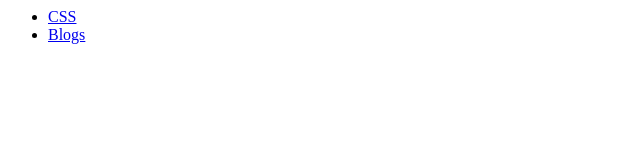
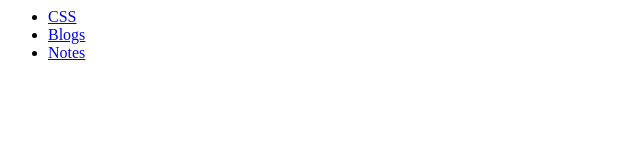
Before and after one commit to rafcioki/rafcioki.github.io, a plain HTML site: page index.html in a window 1280 px wide. Shown: the full height of the page, 0-640 px from the left. Drawn offline with Linux system fonts and the light colour scheme.

Commit message:
Added notes.

```diff
--- a/index.html
+++ b/index.html
@@ -7,6 +7,7 @@
          <ul>
              <li><a href="css.txt">CSS</a></li>
              <li><a href="blogs.txt">Blogs</a></li>
+			 <li><a href="notes.txt">Notes</a></li>
          </ul>
     </body>
 </html>
```
Also changed, not shown: notes.txt (added).
